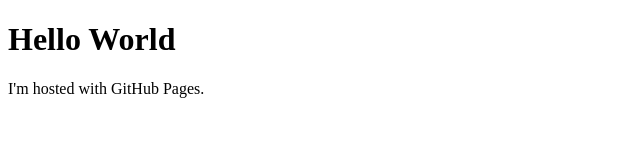
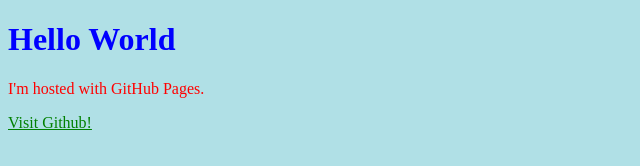
Before and after one commit to DieZombie96/DieZombie96.github.io, a plain HTML site: page index.html in a window 1280 px wide. Shown: the whole page, without its empty margins (0-640 px from the left). Drawn offline with Linux system fonts and the light colour scheme.

Commit message:
linked to another website

```diff
--- a/index.html
+++ b/index.html
@@ -1,7 +1,9 @@
 <!DOCTYPE html>
 <html>
 <body>
+<link rel="stylesheet" href="stylesheet.css">
 <h1>Hello World</h1>
 <p>I'm hosted with GitHub Pages.</p>
+<a href="https://github.com/"> Visit Github!</a>
 </body>
 </html>
--- /dev/null
+++ b/stylesheet.css
@@ -0,0 +1,12 @@
+body {
+    background-color: powderblue;
+}
+h1 {
+    color: blue;
+}
+p {
+    color: red;
+}
+a {
+    color: green;
+}
```
